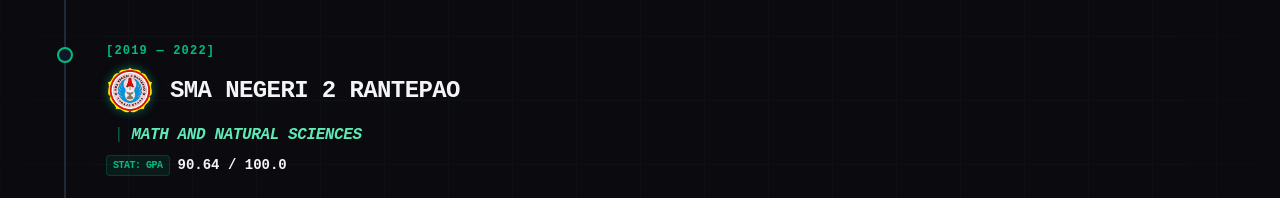
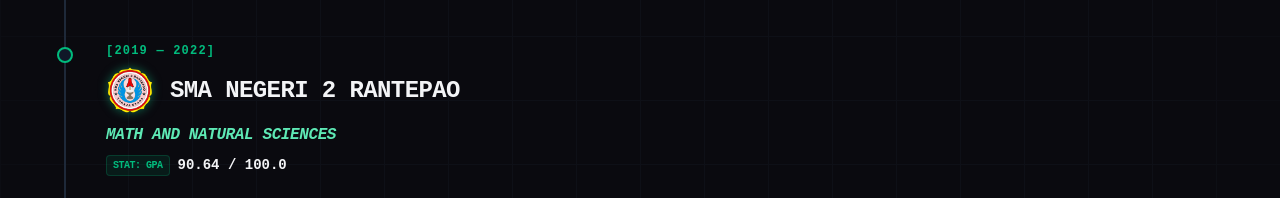
Before and after one commit to JoyAbrian/joy-portfolio-web, a React (Vite) app: page / in a window 1280 px wide. Shown: the part 1500-1698 px from the top of the page. Built offline with nearby package versions, Linux system fonts and the light colour scheme; a web font is replaced by a local one.

Commit message:
Update EducationSection.jsx

```diff
--- a/src/components/Home/EducationSection.jsx
+++ b/src/components/Home/EducationSection.jsx
@@ -42,9 +42,17 @@ export default function EducationSection() {
 
                             <div className="flex flex-col gap-1 mt-1">
                                 <div className="flex flex-col sm:flex-row sm:items-center gap-1 sm:gap-2 text-emerald-400/90 italic text-sm md:text-base">
-                                    <span>{edu.faculty}</span>
-                                    <span className="hidden sm:block opacity-50">|</span>
-                                    <span className="font-bold uppercase tracking-tight text-emerald-300">{edu.major}</span>
+                                    {edu.faculty && <span>{edu.faculty}</span>}
+
+                                    {edu.faculty && edu.major && (
+                                        <span className="hidden sm:block opacity-50">|</span>
+                                    )}
+
+                                    {edu.major && (
+                                        <span className="font-bold uppercase tracking-tight text-emerald-300">
+                                            {edu.major}
+                                        </span>
+                                    )}
                                 </div>
 
                                 {edu.gpa && (
```
